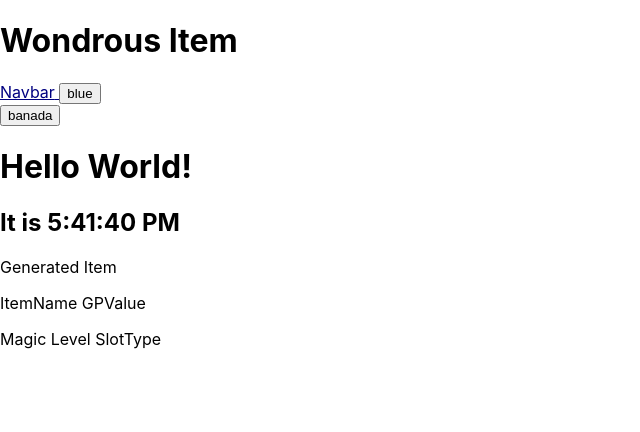
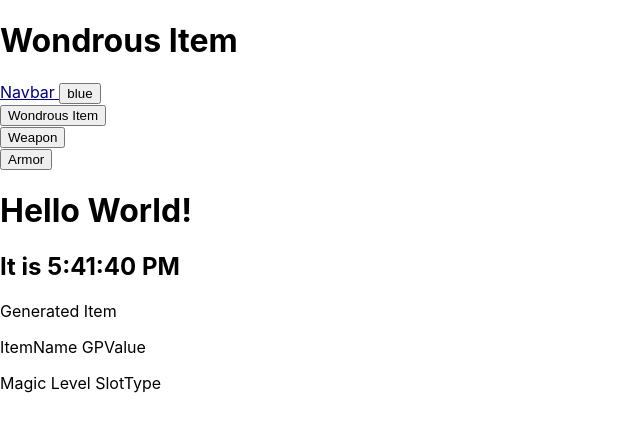
Before and after one commit to Rugaunt/pfUtilsApp, a React (Create React App) app in the folder pf-util/: page / in a window 1280 px wide. Shown: the top 432 px of the page, without its empty margins (0-640 px from the left). Built offline with nearby package versions, Linux system fonts and the light colour scheme.

Commit message:
added buttons to navbar
added buttons back to navbar

```diff
--- a/pf-util/src/components/navBar/navBar.jsx
+++ b/pf-util/src/components/navBar/navBar.jsx
@@ -19,7 +19,10 @@ class NavBar extends Component {
             Navbar{" "}
             <span className="badge badge-pill badge-secondary">
               <TestButton />
-              <NavBarButton buttonTitle="banada" />
+
+              <NavBarButton buttonTitle={this.props.button1} />
+              <NavBarButton buttonTitle={this.props.button2} />
+              <NavBarButton buttonTitle={this.props.button3} />
             </span>
           </a>
         </div>
```
